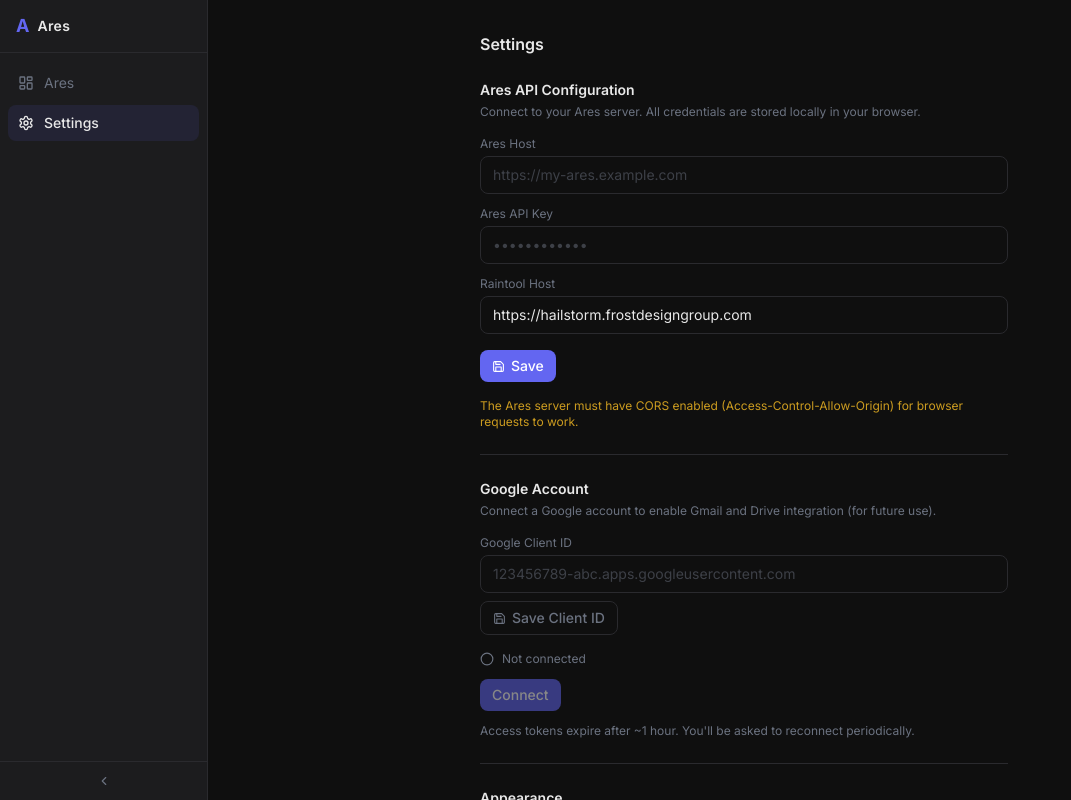
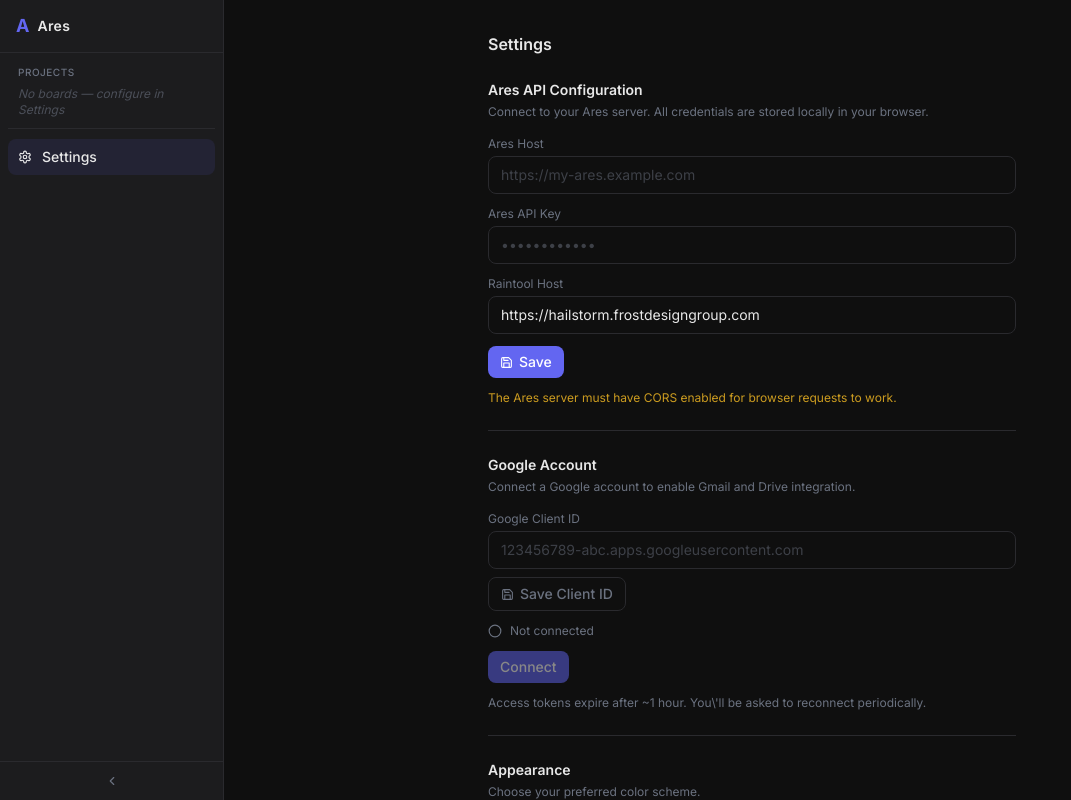
Before and after one commit to MiroGonda/project-tracker, a React (Vite) app: page /project-tracker/settings in a window 1280 px wide. Shown: the whole page, without its empty margins (0-1071 px from the left). Built offline with nearby package versions, Linux system fonts and the light colour scheme.

Commit message:
feat: wire up AccessContext, per-board routing, and dynamic sidebar

```diff
--- a/src/App.jsx
+++ b/src/App.jsx
@@ -1,24 +1,29 @@
 import { BrowserRouter, Routes, Route, Navigate } from 'react-router-dom'
 import { ThemeProvider } from './context/ThemeContext'
+import { AccessProvider } from './context/AccessContext'
 import Sidebar from './components/Sidebar'
-import Ares from './pages/Ares'
+import BoardPage from './pages/BoardPage'
 import Settings from './pages/Settings'
+import Admin from './pages/Admin'
 
 export default function App() {
   return (
     <ThemeProvider>
+      <AccessProvider>
         <BrowserRouter basename="/project-tracker">
           <div className="flex h-screen overflow-hidden bg-bg text-text-primary">
             <Sidebar />
             <main className="flex-1 min-w-0 overflow-hidden">
               <Routes>
-              <Route path="/"         element={<Ares />} />
-              <Route path="/settings" element={<Settings />} />
-              <Route path="*"         element={<Navigate to="/" replace />} />
+                <Route path="/board/:boardId" element={<BoardPage />} />
+                <Route path="/settings"       element={<Settings />} />
+                <Route path="/admin"          element={<Admin />} />
+                <Route path="*"               element={<Navigate to="/settings" replace />} />
               </Routes>
             </main>
           </div>
         </BrowserRouter>
+      </AccessProvider>
     </ThemeProvider>
   )
 }
--- a/src/components/Sidebar.jsx
+++ b/src/components/Sidebar.jsx
@@ -1,38 +1,97 @@
 import { NavLink } from 'react-router-dom'
-import { LayoutDashboard, Settings, ChevronLeft, ChevronRight } from 'lucide-react'
-import { useState } from 'react'
-
-const NAV = [
-  { to: '/',         label: 'Ares',     Icon: LayoutDashboard },
-  { to: '/settings', label: 'Settings', Icon: Settings },
-]
+import { useState, useEffect } from 'react'
+import { Settings, ShieldCheck, ChevronLeft, ChevronRight, LayoutDashboard } from 'lucide-react'
+import { useAccess } from '../context/AccessContext'
+import { listBoards } from '../api/ares'
+import Spinner from './Spinner'
 
 export default function Sidebar() {
-  const [collapsed, setCollapsed] = useState(false)
+  const [collapsed,     setCollapsed]     = useState(false)
+  const [apiBoards,     setApiBoards]     = useState([])
+  const [boardsLoading, setBoardsLoading] = useState(false)
+  const { admin, accessibleIds, loading: configLoading } = useAccess()
+
+  useEffect(() => {
+    const host   = localStorage.getItem('ares_host')
+    const apiKey = localStorage.getItem('ares_api_key')
+    if (!host || !apiKey) return
+    setBoardsLoading(true)
+    listBoards().then(setApiBoards).catch(() => {}).finally(() => setBoardsLoading(false))
+  }, [])
+
+  const visibleBoards = apiBoards.filter(b => {
+    const id = b.id || b.boardId
+    return admin || accessibleIds.has(id)
+  })
+
+  const STATIC_NAV = [
+    { to: '/settings', label: 'Settings', Icon: Settings },
+    ...(admin ? [{ to: '/admin', label: 'Admin', Icon: ShieldCheck }] : []),
+  ]
 
   return (
     <aside
       className={`flex flex-col bg-surface border-r border-border transition-all duration-200 ${
-        collapsed ? 'w-14' : 'w-52'
+        collapsed ? 'w-14' : 'w-56'
       }`}
     >
-      {/* Logo / title */}
+      {/* Logo */}
       <div className="flex items-center gap-2 px-4 py-4 border-b border-border">
         <span className="text-accent font-bold text-lg leading-none">A</span>
         {!collapsed && (
-          <span className="text-sm font-semibold text-text-primary tracking-wide">
-            Ares
-          </span>
+          <span className="text-sm font-semibold text-text-primary tracking-wide">Ares</span>
         )}
       </div>
 
-      {/* Nav links */}
-      <nav className="flex-1 py-3 flex flex-col gap-1 px-2">
-        {NAV.map(({ to, label, Icon }) => (
+      {/* Nav */}
+      <nav className="flex-1 py-3 flex flex-col gap-0.5 px-2 overflow-y-auto">
+
+        {/* Projects section label */}
+        {!collapsed && (
+          <p className="px-2.5 pb-1 text-[10px] text-text-muted font-medium uppercase tracking-wider">
+            Projects
+          </p>
+        )}
+
+        {/* Board links */}
+        {(boardsLoading || configLoading)
+          ? <div className="flex justify-center py-2"><Spinner size={13} className="text-text-muted" /></div>
+          : visibleBoards.length === 0
+            ? (!collapsed && (
+                <p className="px-2.5 text-xs text-text-muted/60 italic">
+                  No boards — configure in Settings
+                </p>
+              ))
+            : visibleBoards.map(b => {
+                const id = b.id || b.boardId
+                return (
+                  <NavLink
+                    key={id}
+                    to={`/board/${id}`}
+                    className={({ isActive }) =>
+                      `flex items-center gap-2.5 px-2.5 py-2 rounded-lg text-sm transition-colors ${
+                        isActive
+                          ? 'text-text-primary bg-accent/10 font-medium'
+                          : 'text-text-muted hover:text-text-primary hover:bg-white/5'
+                      }`
+                    }
+                  >
+                    <LayoutDashboard size={13} className="shrink-0" />
+                    {!collapsed && (
+                      <span className="truncate">{b.name || b.boardName}</span>
+                    )}
+                  </NavLink>
+                )
+              })
+        }
+
+        <div className="border-t border-border my-2" />
+
+        {/* Settings + Admin */}
+        {STATIC_NAV.map(({ to, label, Icon }) => (
           <NavLink
             key={to}
             to={to}
-            end={to === '/'}
             className={({ isActive }) =>
               `flex items-center gap-2.5 px-2.5 py-2 rounded-lg text-sm transition-colors ${
                 isActive
@@ -41,7 +100,7 @@ export default function Sidebar() {
               }`
             }
           >
-            <Icon size={16} className="shrink-0" />
+            <Icon size={14} className="shrink-0" />
             {!collapsed && <span>{label}</span>}
           </NavLink>
         ))}
@@ -51,7 +110,6 @@ export default function Sidebar() {
       <button
         onClick={() => setCollapsed(v => !v)}
         className="flex items-center justify-center py-3 border-t border-border text-text-muted hover:text-text-primary transition-colors"
-        title={collapsed ? 'Expand' : 'Collapse'}
       >
         {collapsed ? <ChevronRight size={14} /> : <ChevronLeft size={14} />}
       </button>
--- a/src/pages/Settings.jsx
+++ b/src/pages/Settings.jsx
@@ -1,6 +1,7 @@
 import { useState, useEffect } from 'react'
 import { Sun, Moon, CheckCircle2, Circle, Save } from 'lucide-react'
 import { useTheme } from '../context/ThemeContext'
+import { useAccess } from '../context/AccessContext'
 import {
   isGoogleConfigured,
   isGoogleConnected,
@@ -26,25 +27,23 @@ function Divider() {
 }
 
 export default function Settings() {
-  const { isDark, toggleTheme } = useTheme()
+  const { isDark, toggleTheme }   = useTheme()
+  const { refreshEmail }          = useAccess()
   const { toasts, toast, dismiss } = useToast()
 
   // Ares config
-  const [aresHost,    setAresHost]    = useState(() => localStorage.getItem('ares_host')     || '')
-  const [aresApiKey,  setAresApiKey]  = useState(() => localStorage.getItem('ares_api_key')  || '')
+  const [aresHost,     setAresHost]     = useState(() => localStorage.getItem('ares_host')     || '')
+  const [aresApiKey,   setAresApiKey]   = useState(() => localStorage.getItem('ares_api_key')  || '')
   const [raintoolHost, setRaintoolHost] = useState(
     () => localStorage.getItem('raintool_host') || 'https://hailstorm.frostdesigngroup.com'
   )
 
   // Google config
-  const [googleClientId, setGoogleClientId] = useState(
-    () => localStorage.getItem('google_client_id') || ''
-  )
+  const [googleClientId,  setGoogleClientId]  = useState(() => localStorage.getItem('google_client_id') || '')
   const [googleConnected, setGoogleConnected] = useState(isGoogleConnected)
   const [googleEmail,     setGoogleEmail]     = useState(getGoogleEmail)
   const [googleLoading,   setGoogleLoading]   = useState(false)
 
-  // Refresh Google status whenever localStorage might change
   useEffect(() => {
     setGoogleConnected(isGoogleConnected())
     setGoogleEmail(getGoogleEmail())
@@ -69,6 +68,7 @@ export default function Settings() {
         setGoogleConnected(true)
         setGoogleEmail(email)
         setGoogleLoading(false)
+        refreshEmail()   // notify AccessContext so board/admin visibility updates
         toast.success(`Connected as ${email || 'Google account'}`)
       },
       onError: (msg) => {
@@ -82,6 +82,7 @@ export default function Settings() {
     disconnectGoogle()
     setGoogleConnected(false)
     setGoogleEmail(null)
+    refreshEmail()       // notify AccessContext
     toast.info('Google account disconnected.')
   }
 
@@ -90,7 +91,7 @@ export default function Settings() {
       <div className="max-w-xl mx-auto px-6 py-8">
         <h1 className="text-base font-semibold text-text-primary mb-6">Settings</h1>
 
-        {/* ── Ares API ───────────────────────────────────────────────── */}
+        {/* ── Ares API */}
         <Section
           title="Ares API Configuration"
           description="Connect to your Ares server. All credentials are stored locally in your browser."
@@ -98,67 +99,45 @@ export default function Settings() {
           <div className="flex flex-col gap-3">
             <div>
               <label className="block text-xs text-text-muted mb-1">Ares Host</label>
-              <input
-                className="input"
-                placeholder="https://my-ares.example.com"
-                value={aresHost}
-                onChange={e => setAresHost(e.target.value)}
-              />
+              <input className="input" placeholder="https://my-ares.example.com"
+                value={aresHost} onChange={e => setAresHost(e.target.value)} />
             </div>
             <div>
               <label className="block text-xs text-text-muted mb-1">Ares API Key</label>
-              <input
-                className="input"
-                type="password"
-                placeholder="••••••••••••"
-                value={aresApiKey}
-                onChange={e => setAresApiKey(e.target.value)}
-              />
+              <input className="input" type="password" placeholder="••••••••••••"
+                value={aresApiKey} onChange={e => setAresApiKey(e.target.value)} />
             </div>
             <div>
               <label className="block text-xs text-text-muted mb-1">Raintool Host</label>
-              <input
-                className="input"
-                placeholder="https://hailstorm.frostdesigngroup.com"
-                value={raintoolHost}
-                onChange={e => setRaintoolHost(e.target.value)}
-              />
+              <input className="input" placeholder="https://hailstorm.frostdesigngroup.com"
+                value={raintoolHost} onChange={e => setRaintoolHost(e.target.value)} />
             </div>
-            <div className="flex items-start gap-2 mt-1">
-              <button className="btn-primary" onClick={saveAresConfig}>
-                <Save size={13} /> Save
-              </button>
-            </div>
-            <p className="text-xs text-amber-400/80 mt-1">
-              The Ares server must have CORS enabled (Access-Control-Allow-Origin) for browser
-              requests to work.
+            <button className="btn-primary w-fit" onClick={saveAresConfig}>
+              <Save size={13} /> Save
+            </button>
+            <p className="text-xs text-amber-400/80">
+              The Ares server must have CORS enabled for browser requests to work.
             </p>
           </div>
         </Section>
 
         <Divider />
 
-        {/* ── Google Account ─────────────────────────────────────────── */}
+        {/* ── Google Account */}
         <Section
           title="Google Account"
-          description="Connect a Google account to enable Gmail and Drive integration (for future use)."
+          description="Connect a Google account to enable Gmail and Drive integration."
         >
           <div className="flex flex-col gap-3">
             <div>
               <label className="block text-xs text-text-muted mb-1">Google Client ID</label>
-              <input
-                className="input"
-                placeholder="123456789-abc.apps.googleusercontent.com"
-                value={googleClientId}
-                onChange={e => setGoogleClientId(e.target.value)}
-              />
+              <input className="input" placeholder="123456789-abc.apps.googleusercontent.com"
+                value={googleClientId} onChange={e => setGoogleClientId(e.target.value)} />
               <button className="btn-secondary mt-2" onClick={saveGoogleClientId}>
                 <Save size={13} /> Save Client ID
               </button>
             </div>
-
-            {/* Status */}
-            <div className="flex items-center gap-2 mt-1">
+            <div className="flex items-center gap-2">
               {googleConnected
                 ? <CheckCircle2 size={14} className="text-emerald-400" />
                 : <Circle       size={14} className="text-text-muted" />
@@ -169,35 +148,25 @@ export default function Settings() {
                   : 'Not connected'}
               </span>
             </div>
-
             <div className="flex gap-2">
-              <button
-                className="btn-primary"
-                onClick={handleConnect}
-                disabled={googleLoading || !isGoogleConfigured()}
-              >
+              <button className="btn-primary" onClick={handleConnect}
+                disabled={googleLoading || !isGoogleConfigured()}>
                 {googleLoading ? 'Connecting…' : googleConnected ? 'Reconnect' : 'Connect'}
               </button>
               {googleConnected && (
-                <button className="btn-secondary" onClick={handleDisconnect}>
-                  Disconnect
-                </button>
+                <button className="btn-secondary" onClick={handleDisconnect}>Disconnect</button>
               )}
             </div>
-
             <p className="text-xs text-text-muted">
-              Access tokens expire after ~1 hour. You'll be asked to reconnect periodically.
+              Access tokens expire after ~1 hour. You\'ll be asked to reconnect periodically.
             </p>
           </div>
         </Section>
 
         <Divider />
 
-        {/* ── Theme ──────────────────────────────────────────────────── */}
-        <Section
-          title="Appearance"
-          description="Choose your preferred color scheme."
-        >
+        {/* ── Theme */}
+        <Section title="Appearance" description="Choose your preferred color scheme.">
           <button className="btn-secondary" onClick={toggleTheme}>
             {isDark ? <Sun size={14} /> : <Moon size={14} />}
             {isDark ? 'Switch to Light Mode' : 'Switch to Dark Mode'}
```
Lines whose indentation alone changed are shown as unchanged.
